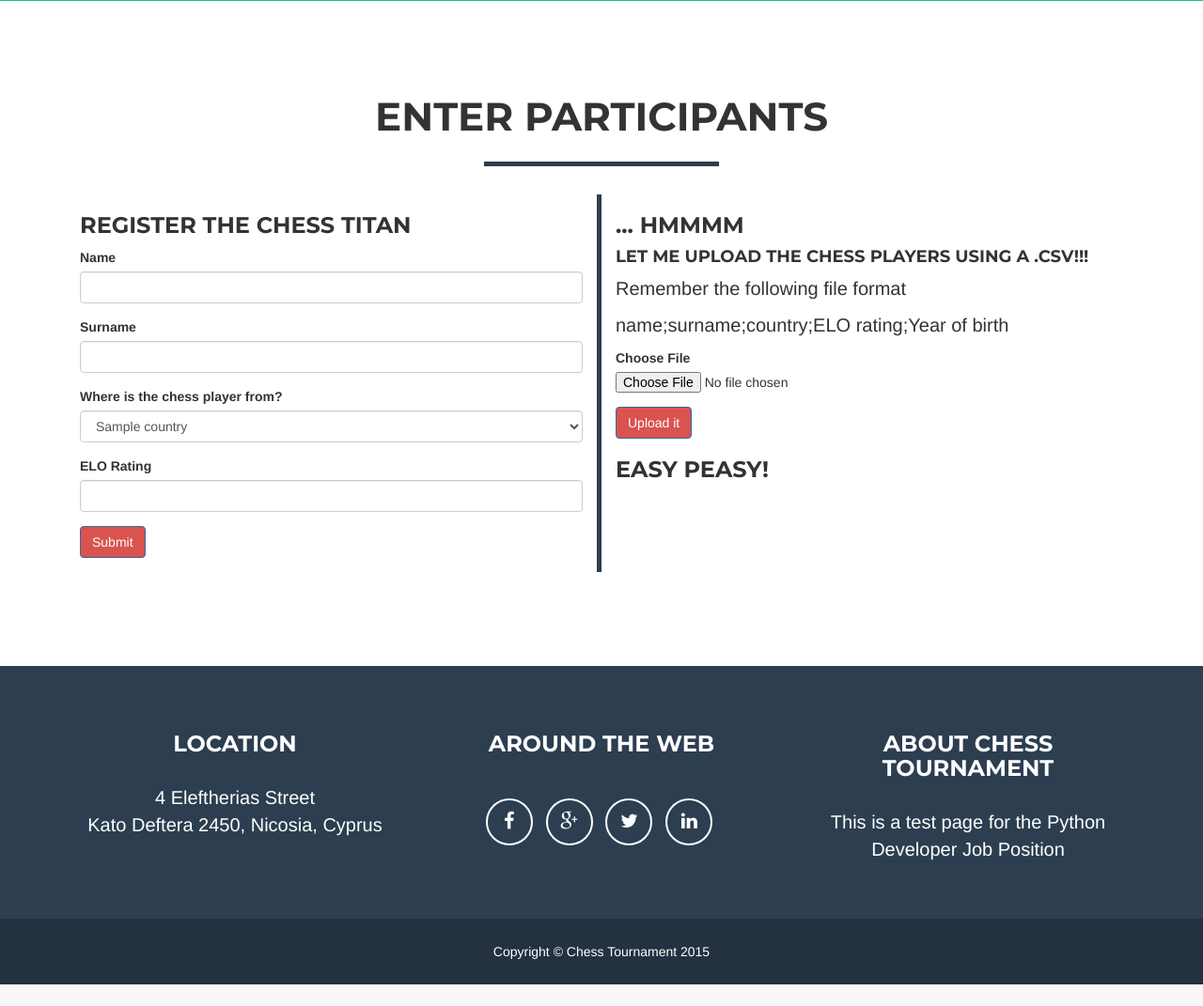
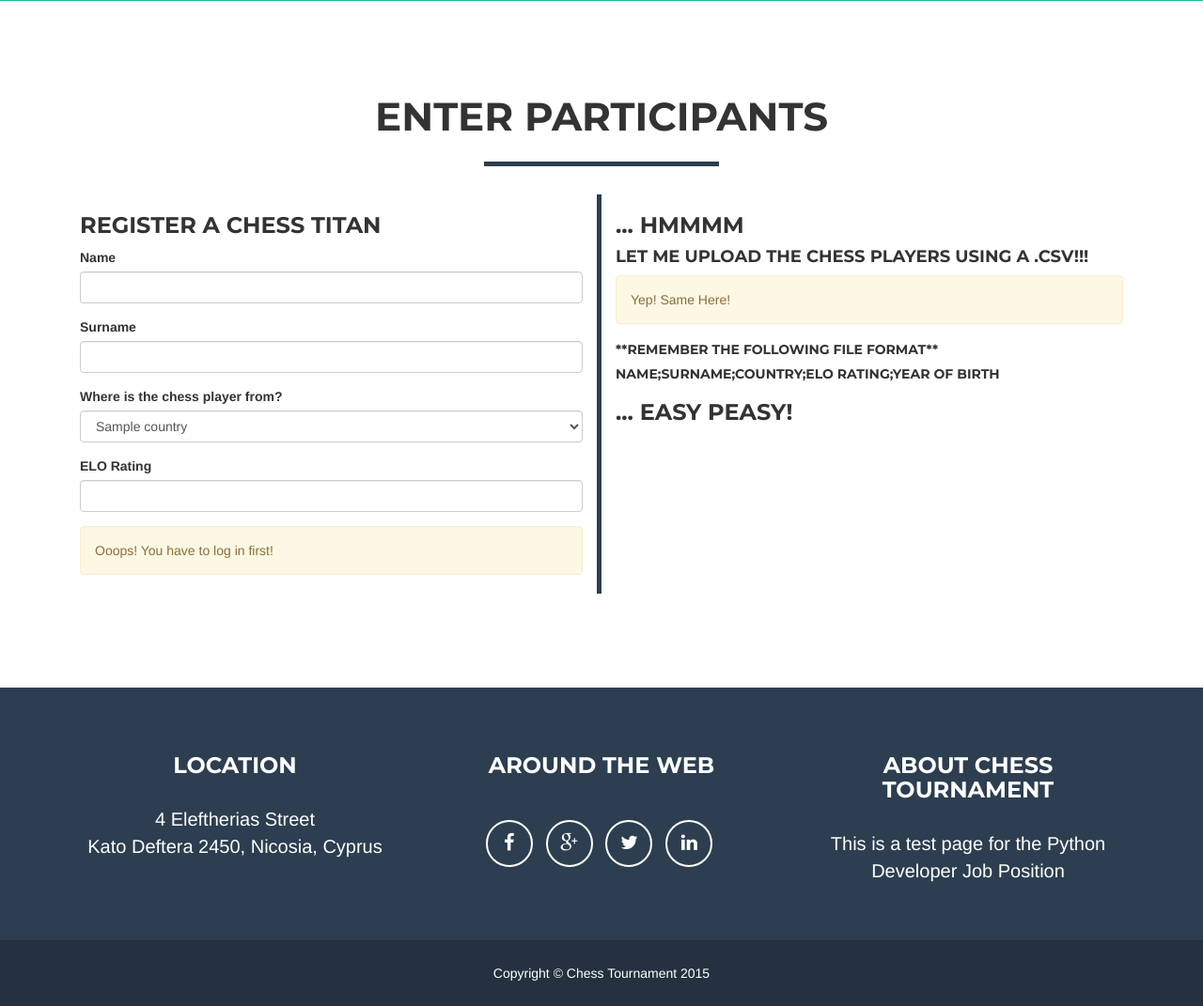
Before and after one commit to CoRafael/ChessTournament, a Django app: page / in a window 1280 px wide. Shown: the part 924-1995 px from the top of the page at 94% size. Before the commit the page ends 1972 px from the top, so only its background shows below. Run offline with Django 3.2, Linux system fonts and the light colour scheme; tables that the repository leaves empty hold one stand-in row (values such as "Sample post"); some libraries are stand-ins or nearby versions.

Commit message:
Home page - Added Enter Participants

```diff
--- a/templates/base.html
+++ b/templates/base.html
@@ -99,7 +99,7 @@
                                                     <input type="password" class="form-control" id="exampleInputEmail"
                                                            name="password" autocomplete="off" required>
                                                 </div>
-                                                <button class="btn btn-lg btn-primary btn-block" type="submit">Sign in
+                                                <button class="btn btn-lg btn-primary btn-block" type="submit">Log in
                                                 </button>
                                             </form>
                                         </div>
@@ -171,7 +171,7 @@
         </div>
 
         <div class="col-sm-6 my_border">
-            <h3>Register the Chess Titan</h3>
+            <h3>Register a Chess Titan</h3>
 
             <form data-toggle="validator" role="form" method="POST" id="create_chess_player">
                 {% csrf_token %}
@@ -195,14 +195,24 @@
                 </div>
                 <div class="form-group">
                     <label for="inputEloRating">ELO Rating</label>
-                    <input type="number" class="form-control" id="inputEloRating" name="elo_rating" min = 1 max="3000" required>
+                    <input type="number" class="form-control" id="inputEloRating" name="elo_rating" min=1 max="3000"
+                           required>
 
                     <div class="help-block with-errors"></div>
                 </div>
 
+
+                {% if user.is_authenticated == False %}
+                    <div class="alert alert-warning" role="alert" href="#login_nav">Ooops! You have to log in first!
+                    </div>
+
+                {% else %}
                     <div class="form-group">
-                    <button type="submit" class="btn btn-primary">Submit</button>
+                        <button type="submit" class="btn btn-primary">Register</button>
                     </div>
+                {% endif %}
+
+
             </form>
         </div>
 
@@ -213,10 +223,12 @@
 
             <h4>Let me upload the chess players using a .csv!!!</h4>
 
-            <p>Remember the following file format</p>
 
-            <p>name;surname;country;ELO rating;Year of birth</p>
+            {% if user.is_authenticated == False %}
+                <div class="alert alert-warning" role="alert" href="#login_nav">Yep! Same Here!
+                </div>
 
+            {% else %}
                 <form>
                     <div class="form-group">
                         <label for="exampleInputFile">Choose File</label>
@@ -224,7 +236,19 @@
                     </div>
                     <button type="submit" class="btn btn-primary">Upload it</button>
                 </form>
-            <h3>Easy Peasy!</h3>
+            {% endif %}
+
+
+
+
+
+
+            <h5>**Remember the following file format**</h5>
+
+            <h5>name;surname;country;ELO rating;Year of birth</h5>
+
+
+            <h3>... Easy Peasy!</h3>
 
 
         </div>
```
Also changed, not shown: templates/tournament/kati.html (deleted, +0 -14 lines). Lines whose indentation alone changed are shown as unchanged.
